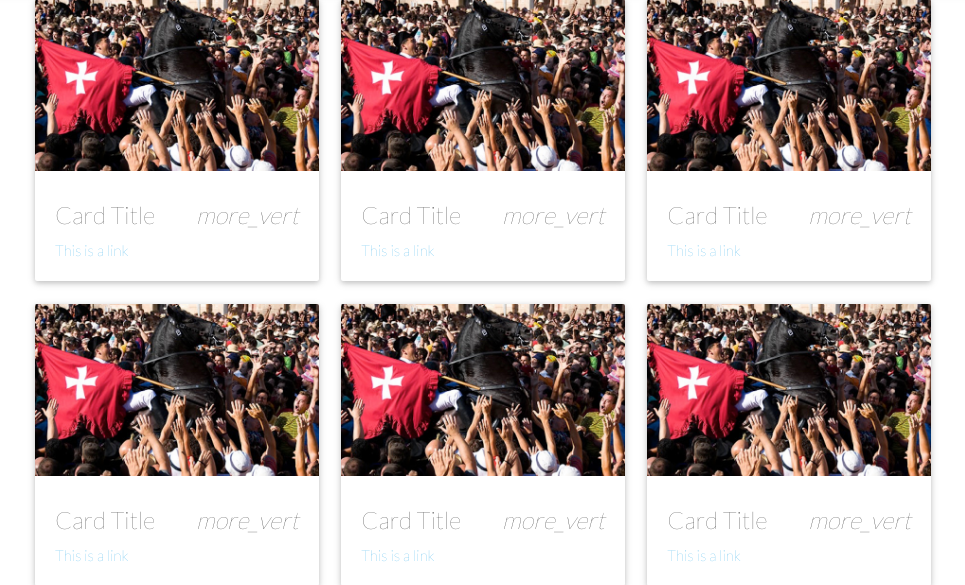
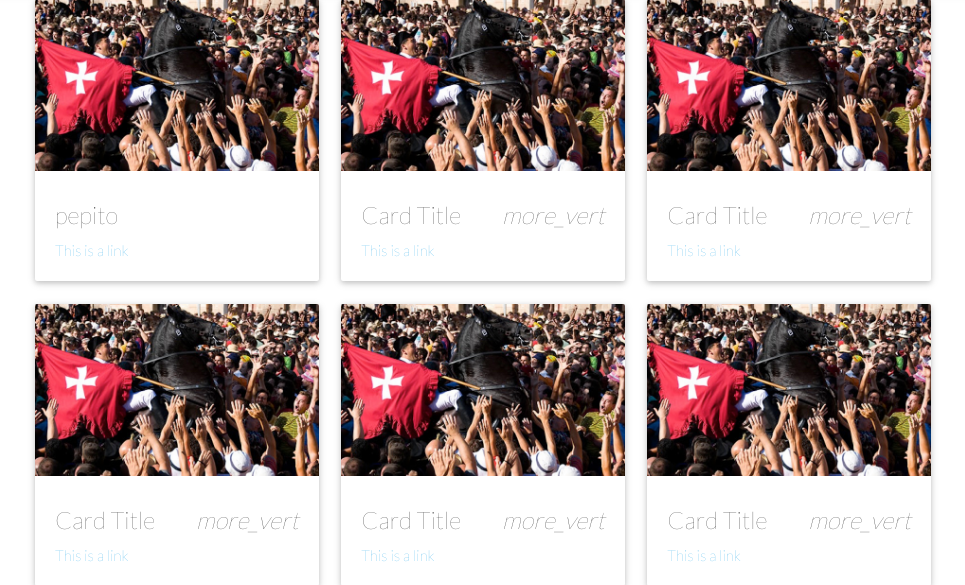
Before and after one commit to nacholope/Whatodo, a PHP site: page / in a window 1280 px wide. Shown: the part 73-658 px from the top of the page, without its empty margins (157-1122 px from the left). Run offline with PHP 8.4, Linux system fonts and the light colour scheme.

Commit message:
Test Event

```diff
--- a/index.php
+++ b/index.php
@@ -13,22 +13,12 @@
 <div class="container">
     <div class="row">
         <div class="col s12 m4">
-            <div class="card">
-                <div class="card-image waves-effect waves-block waves-light">
-                    <img class="activator" src='img/sant-joan.jpg'>
-                </div>
-                <div class="card-content">
-                    <span class="card-title activator grey-text text-darken-4">Card Title<i
-                            class="material-icons right">more_vert</i></span>
+            <?php
+            include 'classes/Event.php';
 
-                    <p><a href="#">This is a link</a></p>
-                </div>
-                <div class="card-reveal">
-                    <span class="card-title grey-text text-darken-4">Card Title<i class="material-icons right">close</i></span>
-
-                    <p>Here is some more information about this product that is only revealed once clicked on.</p>
-                </div>
-            </div>
+            $event = new Event("4", "deportes", "pepito", "vives llull 15", "mahon", "Lorem ipsum", "28-11-2015", "29-11-2015", "sant-joan.jpg", 14);
+            $event->paintEvent();
+            ?>
         </div>
         <div class="col s12 m4">
             <div class="card">
```
